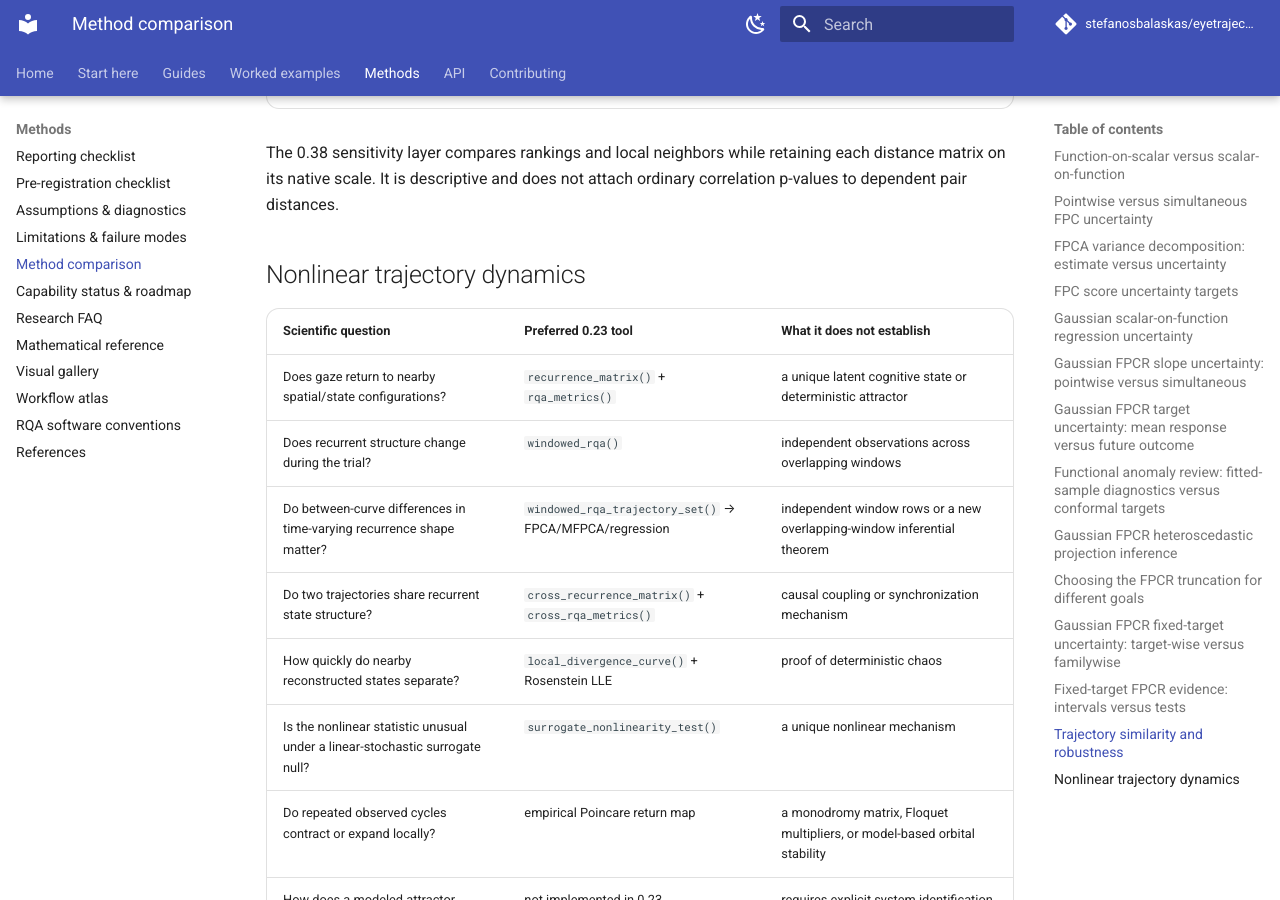
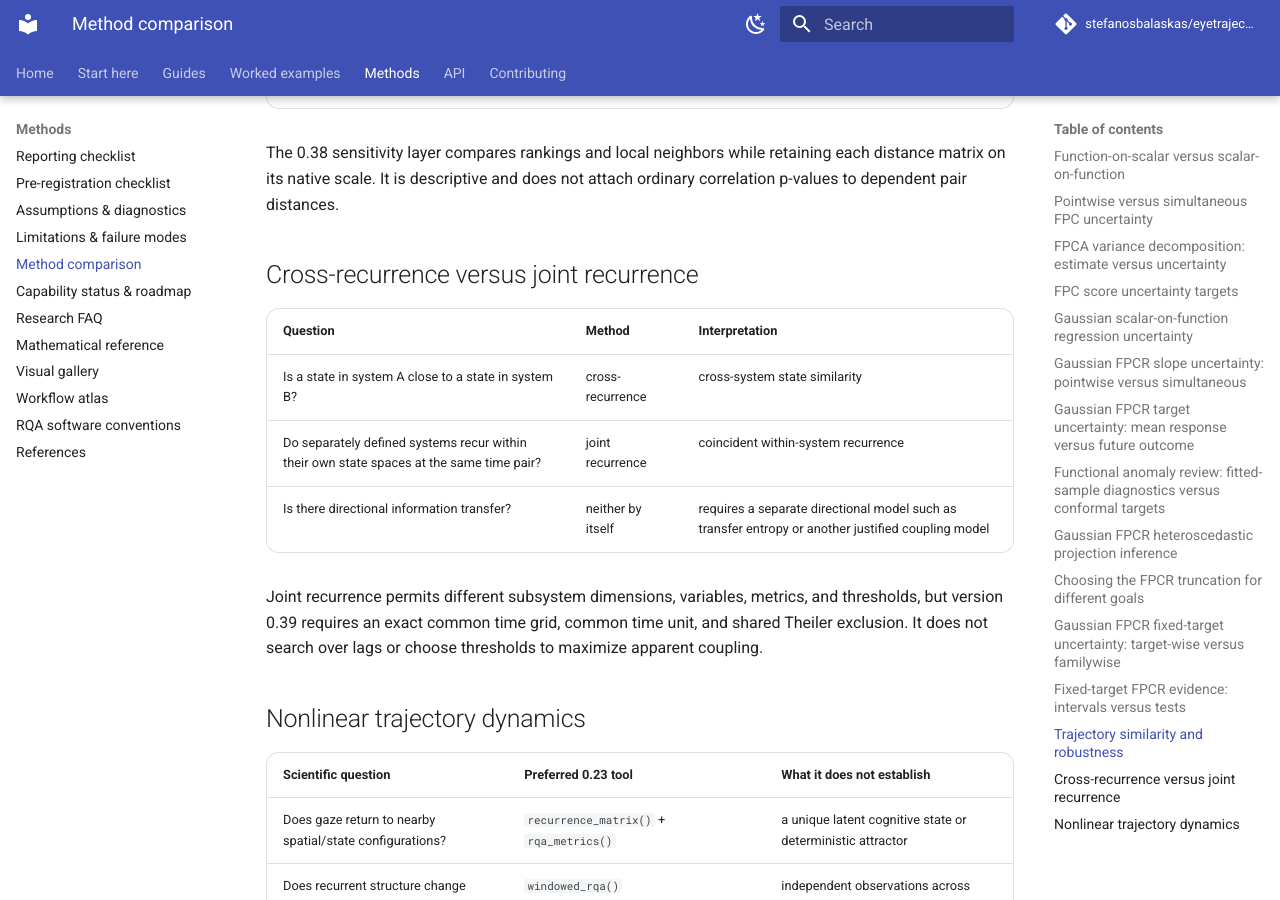
Before and after one commit to stefanosbalaskas/eyetrajectoriespy, an MkDocs documentation site: the page built from docs/methods/method-comparison.md, in a window 1280 px wide and 900 px high, scrolled down 8380 px. Built offline with MkDocs 1.6.1 and Material for MkDocs 9.7.7, drawn with Linux system fonts in a browser that asks for light colours; comment, search, counter and statistics services are not loaded.

Commit message:
Add cross versus joint recurrence comparison

```diff
--- a/docs/methods/method-comparison.md
+++ b/docs/methods/method-comparison.md
@@ -162,6 +162,19 @@ The 0.38 sensitivity layer compares rankings and local neighbors while retaining
 each distance matrix on its native scale. It is descriptive and does not attach
 ordinary correlation p-values to dependent pair distances.
 
+## Cross-recurrence versus joint recurrence
+
+| Question | Method | Interpretation |
+|---|---|---|
+| Is a state in system A close to a state in system B? | cross-recurrence | cross-system state similarity |
+| Do separately defined systems recur within their own state spaces at the same time pair? | joint recurrence | coincident within-system recurrence |
+| Is there directional information transfer? | neither by itself | requires a separate directional model such as transfer entropy or another justified coupling model |
+
+Joint recurrence permits different subsystem dimensions, variables, metrics,
+and thresholds, but version 0.39 requires an exact common time grid, common
+time unit, and shared Theiler exclusion. It does not search over lags or choose
+thresholds to maximize apparent coupling.
+
 ## Nonlinear trajectory dynamics
 
 | Scientific question | Preferred 0.23 tool | What it does not establish |
```
